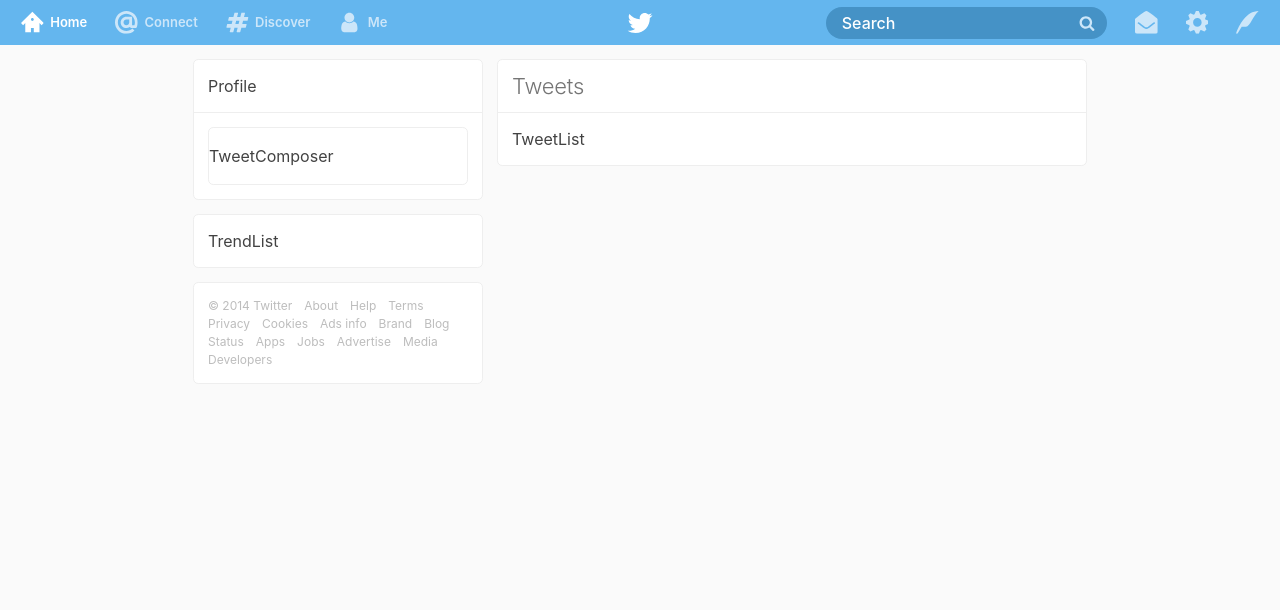
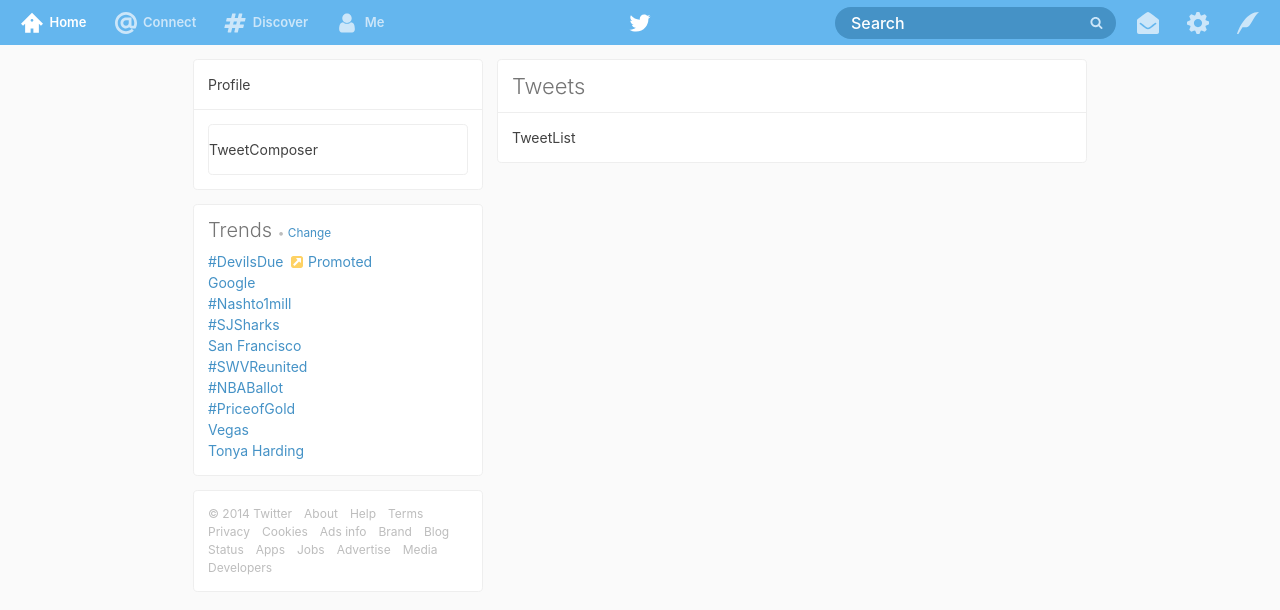
Before and after one commit to PrinceCharming0915/FireEyes, a React (Create React App) app: page / in a window 1280 px wide. Shown: the top 610 px of the page. Built offline with nearby package versions, Linux system fonts and the light colour scheme.

Commit message:
add trends content and style

```diff
--- a/src/components/App.js
+++ b/src/components/App.js
@@ -5,11 +5,13 @@
 import Profile from "./Profile";
 import TrendList from "./TrendList";
 import Footer from "./Footer";
+import trends from "../data/trends";
 
 class App extends React.Component {
   state = {
     searchString: "",
-    showSearchResults: false
+    showSearchResults: false,
+    trends: trends
   };
 
   handleSearch = searchString => {
@@ -24,6 +26,8 @@
     console.log("OPEN NEW TWEET MODAL");
   };
 
+  componentDidMount() {}
+
   render() {
     return (
       <div className="app">
@@ -35,7 +39,7 @@
         </header>
         <aside className="app__sidebar">
           <Profile />
-          <TrendList />
+          <TrendList trends={this.state.trends} />
           <Footer />
         </aside>
         <main className="app__main">
--- a/src/components/Icon.js
+++ b/src/components/Icon.js
@@ -3,7 +3,7 @@
 
 const Icon = ({ type, className, title }) => (
   <svg className={`icon ${className}`} aria-hidden={title ? "false" : "true"}>
-    {title ? `<title>${title}</title>` : null}
+    {title && `<title>${title}</title>`}
     <use xlinkHref={`${sprite}#${type}`} />
   </svg>
 );
--- a/src/components/TrendList.js
+++ b/src/components/TrendList.js
@@ -1,12 +1,38 @@
 import React from "react";
+import Icon from "./Icon";
 
 class TrendList extends React.Component {
   render() {
     return (
-      <div className="card">
+      <div className="trend-list card">
+        {/* eslint-disable jsx-a11y/anchor-is-valid */}
         <div className="card__body">
-          <p>TrendList</p>
+          <h3 className="trend-list__title">
+            Trends{" "}
+            <small>
+              • <a href="#">Change</a>
+            </small>
+          </h3>
+          <ul className="trend-list__list">
+            {this.props.trends.map((trend, i) => (
+              <li className="trend-list__item" key={`trend-${i}`}>
+                <a className="trend-list__item-link" href={trend.url}>
+                  {trend.name}
+                </a>
+                {trend.promoted && (
+                  <a className="trend-list__promoted" href="#">
+                    <Icon
+                      className="trend-list__promoted-icon"
+                      type="icon-link"
+                    />
+                    <span className="trend-list__promoted-text">Promoted</span>
+                  </a>
+                )}
+              </li>
+            ))}
+          </ul>
         </div>
+        {/* eslint-enable jsx-a11y/anchor-is-valid */}
       </div>
     );
   }
--- /dev/null
+++ b/src/data/trends.js
@@ -0,0 +1,14 @@
+const trends = [
+  { name: "#DevilsDue", url: "#", promoted: true },
+  { name: "Google", url: "#" },
+  { name: "#Nashto1mill", url: "#" },
+  { name: "#SJSharks", url: "#" },
+  { name: "San Francisco", url: "#" },
+  { name: "#SWVReunited", url: "#" },
+  { name: "#NBABallot", url: "#" },
+  { name: "#PriceofGold", url: "#" },
+  { name: "Vegas", url: "#" },
+  { name: "Tonya Harding", url: "#" }
+];
+
+export default trends;
--- a/src/scss/_base.scss
+++ b/src/scss/_base.scss
@@ -9,8 +9,8 @@
 body {
   background: $color_bg_page;
   color: $color_text_default;
+  line-height: 1.5;
   margin: 0;
-  line-height: 1.5;
   padding: 0;
 }
 
@@ -39,24 +39,29 @@
 h6 {
   color: $color_text_header;
   line-height: 1.1;
-  margin: 0 0 0.25em;
+  margin: 0 0 0.5em;
+
+  small {
+    color: $color_text_muted;
+    font-size: 0.591em;
+    font-weight: normal;
+  }
 }
 
 h1,
 h2,
 h3 {
   font-weight: 300;
-  letter-spacing: -0.01em;
 }
 
 h1 {
-  font-size: 24px;
+  font-size: 1.714em;
 }
 
 h2 {
-  font-size: 22px;
+  font-size: 1.571em;
 }
 
 h3 {
-  font-size: 20px;
+  font-size: 1.429em;
 }
--- a/src/scss/_footer.scss
+++ b/src/scss/_footer.scss
@@ -3,7 +3,7 @@
 //
 .app-footer {
   color: $color_text_muted;
-  font-size: 12px;
+  font-size: 0.857em;
 
   a {
     color: $color_text_muted;
--- a/src/scss/_header.scss
+++ b/src/scss/_header.scss
@@ -6,6 +6,7 @@
   background: $color_primary;
   color: $color_primary_light;
   display: flex;
+  font-size: 0.929em;
   height: $height_header;
   justify-content: space-between;
   padding: 0 $spacing_default;
@@ -18,7 +19,7 @@
 
 .app-header__logo {
   color: white;
-  font-size: 1.75em;
+  font-size: $size_icon_header_lg;
   left: 50%;
   position: absolute;
   top: 0;
@@ -48,7 +49,7 @@
   align-items: center;
   display: flex;
   height: $height_header;
-  padding: 0 $spacing_default * 2;
+  padding: 0 $spacing_default 0 $spacing_default * 2;
 
   @media only screen and (max-width: #{$screen_large - 1}) {
     display: none;
@@ -81,7 +82,6 @@
   align-items: center;
   color: $color_primary_light;
   display: flex;
-  font-size: 13px;
   font-weight: 600;
   height: $height_header;
   padding: 0 $spacing_default;
@@ -103,10 +103,10 @@
 }
 
 .app-header__nav-item-icon {
-  font-size: 1.5em;
+  font-size: $size_icon_header_sm;
 
   @media only screen and (min-width: $screen_x_small) {
-    font-size: 1.75em;
+    font-size: $size_icon_header;
   }
 }
 
--- /dev/null
+++ b/src/scss/_trends.scss
@@ -0,0 +1,17 @@
+//
+// Trends Component
+//
+.trend-list__list {
+  @include reset_list();
+}
+
+.trend-list__promoted {
+  margin-left: 0.5em;
+}
+
+.trend-list__promoted-icon {
+  bottom: -0.15em;
+  color: $color_promoted_link;
+  margin-right: 0.25em;
+  position: relative;
+}
--- a/src/scss/_variables.scss
+++ b/src/scss/_variables.scss
@@ -23,6 +23,7 @@
 $color_primary_dark:  #4592c6;
 $color_primary:       #64b6ee;
 $color_primary_light: #cce6f9;
+$color_promoted_link: #fed264;
 
 // background colors
 $color_bg_page: $gray_050;
@@ -33,7 +34,7 @@
 // text colors
 $color_text_default:    $gray_800;
 $color_text_header:     $gray_600;
-$color_text_link:       $color_primary;
+$color_text_link:       $color_primary_dark;
 $color_text_link_hover: $color_primary;
 $color_text_muted:      $gray_400;
 
@@ -45,7 +46,7 @@
   -apple-system, BlinkMacSystemFont, "Segoe UI", roboto, oxygen,
   ubuntu, cantarell, "Open Sans", "Helvetica Neue", sans-serif;
 // stylelint-enable value-keyword-case
-$font_size_default: 16px;
+$font_size_default: 14px;
 
 //
 // Common Measurements
@@ -53,15 +54,18 @@
 // These are measurements that are used throughout the site and should be
 // consistant, even across components. Things like padding, gutters, etc.
 //
-$height_header:   45px;
-$height_search:   32px;
 $spacing_default: 7px;
 
 //
 // Sizes
 //
-$width_sidebar: 290px;
-$width_main:    590px;
+$height_header:       45px;
+$height_search:       32px;
+$size_icon_header_lg: 24px;
+$size_icon_header:    22px;
+$size_icon_header_sm: 20px;
+$width_sidebar:       290px;
+$width_main:          590px;
 
 //
 // Borders
--- a/src/scss/main.scss
+++ b/src/scss/main.scss
@@ -16,3 +16,4 @@
 @import "header";
 @import "icon";
 @import "search";
+@import "trends";
```
Also changed, not shown: 1 other file (tests, documents, lock files or other folders).
